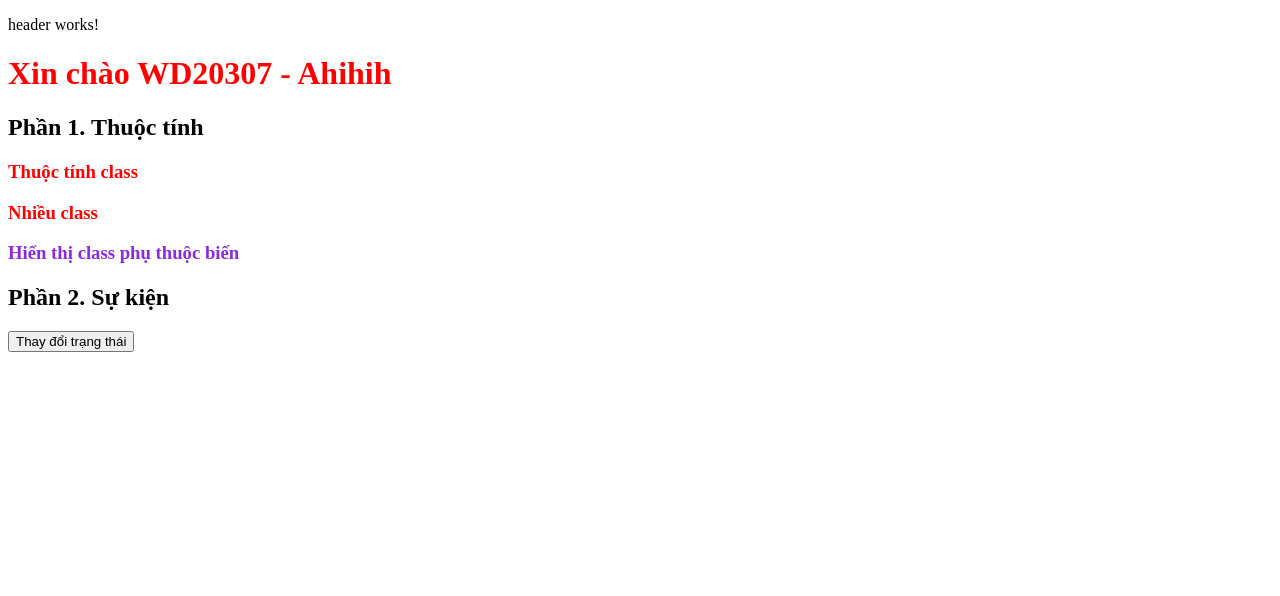
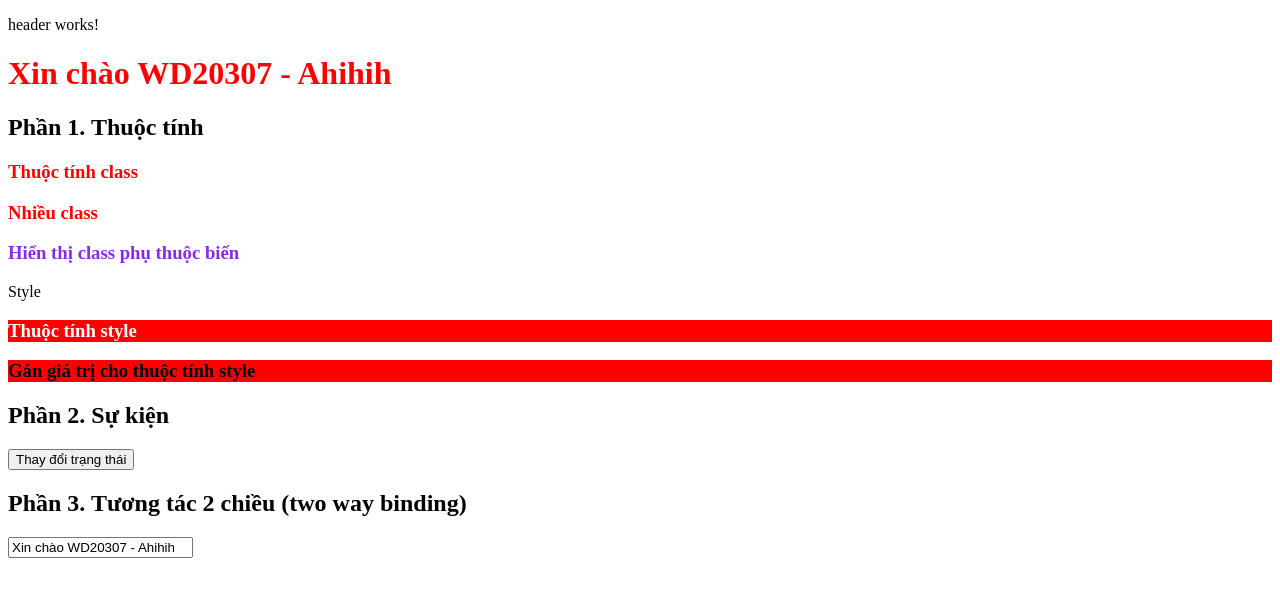
Before and after one commit to angocit/web208, an Angular app: page / in a window 1280 px wide. Shown: the top 596 px of the page. Built offline with nearby package versions, Linux system fonts and the light colour scheme.

Commit message:
b2:data-binding two-way-binding

```diff
--- a/src/app/app.html
+++ b/src/app/app.html
@@ -4,5 +4,10 @@
 <h3 [class] = "classname" class="title">Thuộc tính class</h3>
 <h3 [class] = "[classname,'text',fontweight]">Nhiều class</h3>
 <h3 [class.active] = "show">Hiển thị class phụ thuộc biến</h3>
+<p>Style</p>
+<h3 [style] = "{'background':color,'color':'white'}" class="title">Thuộc tính style</h3>
+<h3 [style.background] = "color" class="title">Gán giá trị  cho thuộc tính style</h3>
 <h2>Phần 2. Sự kiện</h2>
 <button (click)="handleClick()">Thay đổi trạng thái</button>
+<h2>Phần 3. Tương tác 2 chiều (two way binding)</h2>
+<input type="text" placeholder="Nhập gì đó" [(ngModel)]="title"/>
--- a/src/app/app.ts
+++ b/src/app/app.ts
@@ -1,10 +1,11 @@
 import { Component, signal } from '@angular/core';
 import { RouterOutlet } from '@angular/router';
 import { Header } from './components/header/header';
+import { FormsModule } from '@angular/forms';
 
 @Component({
   selector: 'app-root',
-  imports: [RouterOutlet,Header],
+  imports: [RouterOutlet,Header,FormsModule],
   templateUrl: './app.html',
   styleUrl: './app.css'
 })
@@ -14,6 +15,7 @@ export class App {
   classname:string = "text-red"
   fontweight:string = 'font-bold'
   show:boolean = true
+  color:string = 'red'
   handleClick=()=>{
     // alert("Ahihihi")
     this.classname = (this.classname=='text-red')?"text-blue":'text-red'
```
